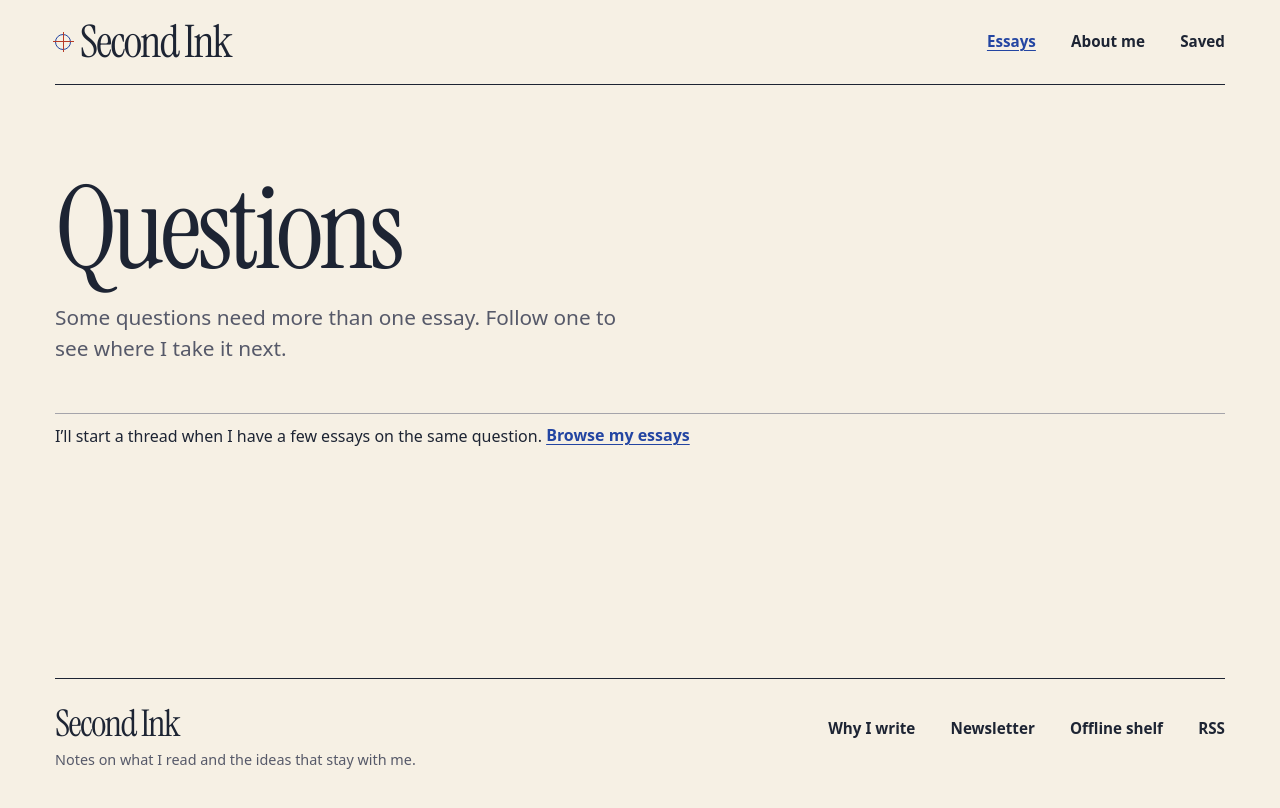
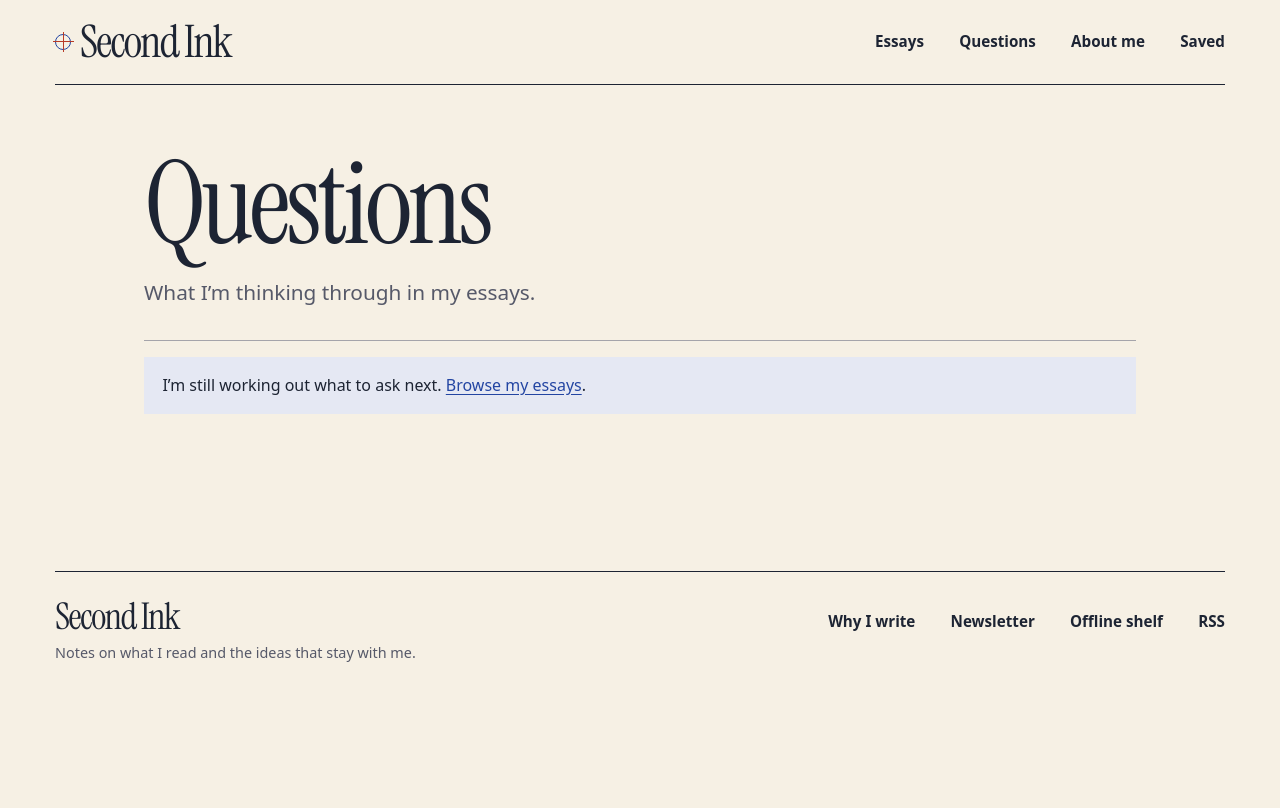
Before and after one commit to SaurabhDusane/blog-website, an Astro site: page /questions in a window 1280 px wide. Built offline with nearby package versions, Linux system fonts and the light colour scheme; Astro itself is replaced by a stand-in of ours; a web font is replaced by a local one.

Commit message:
Keep Questions in the main navigation with essay starting points

```diff
--- a/src/layouts/Base.astro
+++ b/src/layouts/Base.astro
@@ -26,7 +26,8 @@ const socialImage = new URL(image, Astro.site ?? Astro.url);
 const path = Astro.url.pathname;
 const preview = draftsEnabled();
 const nav = [
-  { href: '/explore/', label: 'Essays', active: /^\/(?:posts|topics|questions|loose-threads|editions|series|start)(?:\/|$)/.test(path) },
+  { href: '/explore/', label: 'Essays', active: /^\/(?:posts|topics|loose-threads|editions|series|start)(?:\/|$)/.test(path) },
+  { href: '/questions/', label: 'Questions' },
   { href: journalAuthorPath, label: 'About me', active: path === '/about/' },
   preview ? { href: '/drafts/', label: 'Drafts' } : { href: '/saved/', label: 'Saved' },
 ];
--- a/src/pages/questions/index.astro
+++ b/src/pages/questions/index.astro
@@ -1,28 +1,64 @@
 ---
 import Base from '../../layouts/Base.astro';
+import EssayRow from '../../components/EssayRow.astro';
 import FollowQuestion from '../../components/FollowQuestion.astro';
+import { getJournalAuthor, getPosts, postPath, postRedirects } from '../../lib/content';
 import { questionEntries, questionPath } from '../../lib/questions';
 import '../../styles/discovery.css';
-const questions = (await questionEntries()).filter(({ discoverable }) => discoverable);
+
+const [author, posts] = await Promise.all([getJournalAuthor(), getPosts()]);
+const questions = (await questionEntries(posts)).filter(({ discoverable }) => discoverable);
+const byId = new Map(posts.map((post) => [post.id, post]));
+const aliases = postRedirects(posts);
+const seen = new Set<string>();
+const startingPoints = author.data.deskQuestions.flatMap(({ post, label, question }) => {
+  const essay = byId.get(post) ?? aliases.get(post);
+  if (!essay || seen.has(essay.id)) return [];
+  seen.add(essay.id);
+  return [{ essay, label, question }];
+});
+const empty = startingPoints.length === 0 && questions.length === 0;
 ---
 
-<Base title="Questions" description="Questions I keep coming back to across essays." noindex={questions.length === 0}>
-  <div class="wrap discovery">
-    <header class="discovery__header"><h1>Questions</h1><p>Some questions need more than one essay. Follow one to see where I take it next.</p></header>
-    {questions.length > 0 ? <ul class="question-index" role="list">
-      {questions.map(({ question, entries }) => <li data-question-entry>
-        <h2><a href={questionPath(question)}>{question.data.title}</a></h2>
-        <p>{question.data.description}</p>
-        <FollowQuestion id={question.id} essays={entries.map(({ post }) => post.id)} />
-      </li>)}
-    </ul> : <p>I’ll start a thread when I have a few essays on the same question. <a class="text-link" href="/explore/">Browse my essays</a></p>}
+<Base title="Questions" description="Start with a question and read the essays behind it." noindex={empty}>
+  <div class="wrap discovery questions-page">
+    <header class="discovery__header">
+      <h1>Questions</h1>
+      <p>What I’m thinking through in my essays.</p>
+    </header>
+
+    {startingPoints.length > 0 && <section aria-labelledby="starting-questions">
+      <h2 id="starting-questions" class="sr-only">Questions to start with</h2>
+      <ul class="essay-index" role="list">
+        {startingPoints.map(({ essay, label, question }) => (
+          <EssayRow href={postPath(essay)} title={question} description={essay.data.description} minutes={essay.data.minutes} topic={label} />
+        ))}
+      </ul>
+    </section>}
+
+    {questions.length > 0 && <section class="question-threads" aria-labelledby="follow-questions">
+      <h2 id="follow-questions">Questions to follow</h2>
+      <ul class="question-index" role="list">
+        {questions.map(({ question, entries }) => <li data-question-entry>
+          <h3><a href={questionPath(question)}>{question.data.title}</a></h3>
+          <p>{question.data.description}</p>
+          <FollowQuestion id={question.id} essays={entries.map(({ post }) => post.id)} />
+        </li>)}
+      </ul>
+    </section>}
+
+    {empty && <p class="archive__empty">I’m still working out what to ask next. <a href="/explore/">Browse my essays</a>.</p>}
   </div>
 </Base>
 
 <style>
-  .question-index { display: grid; margin: 2rem 0 0; padding: 0; list-style: none; max-inline-size: 48rem; }
+  .questions-page { max-inline-size: 62rem; padding-block: clamp(2rem, 5vw, 4rem) 0; }
+  .questions-page .discovery__header { padding-block-end: clamp(1rem, 3vw, 2rem); }
+  .question-threads { margin-block-start: clamp(1.5rem, 5vw, 3.25rem); max-inline-size: 48rem; }
+  .question-threads > h2 { font-size: clamp(2rem, 5vw, 3.15rem); }
+  .question-index { display: grid; margin: .65rem 0 0; padding: 0; list-style: none; }
   .question-index li { padding: 1rem 0; border-block-end: 1px solid var(--line); }
   .question-index li[data-following] { order: -1; }
-  .question-index h2 { margin: 0; font-size: clamp(1.8rem, 5vw, 2.7rem); }
+  .question-index h3 { margin: 0; font-size: clamp(1.8rem, 5vw, 2.7rem); overflow-wrap: anywhere; }
   .question-index p { margin: .4rem 0; color: var(--muted); }
 </style>
```
